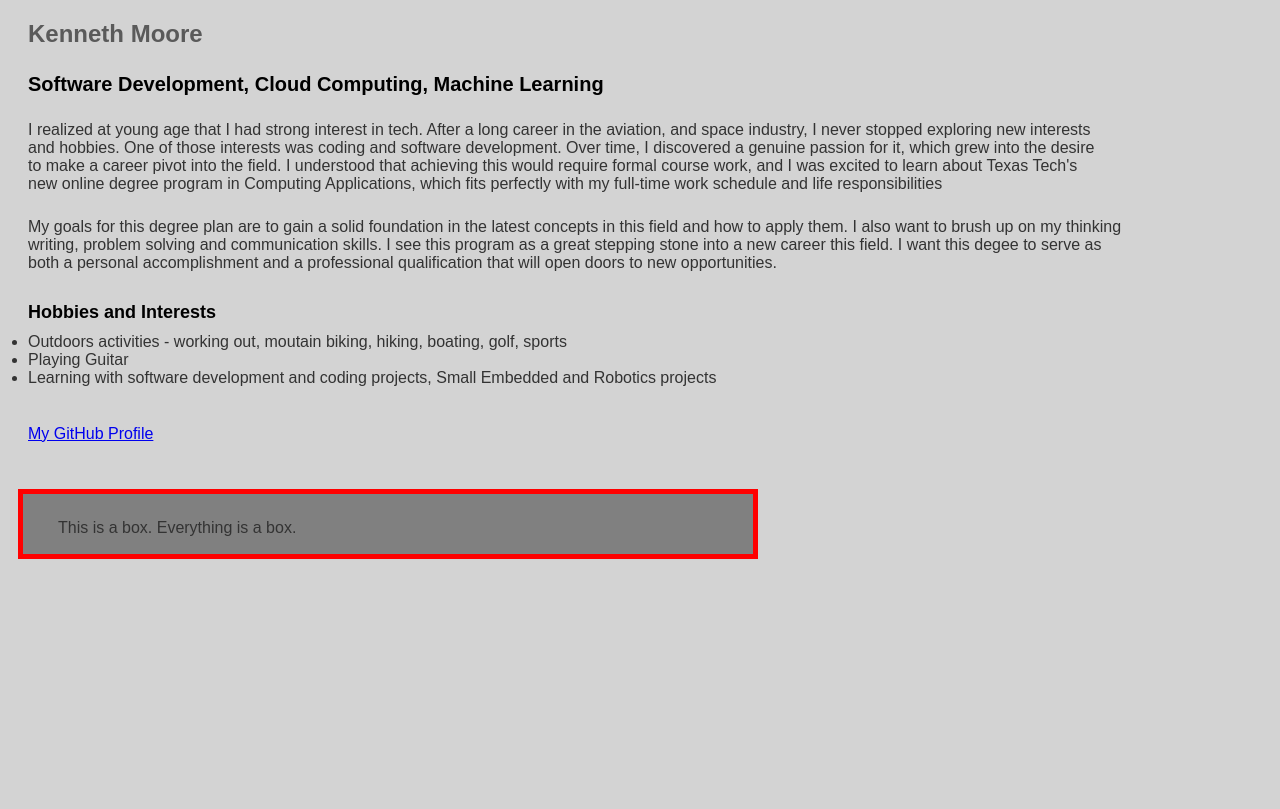
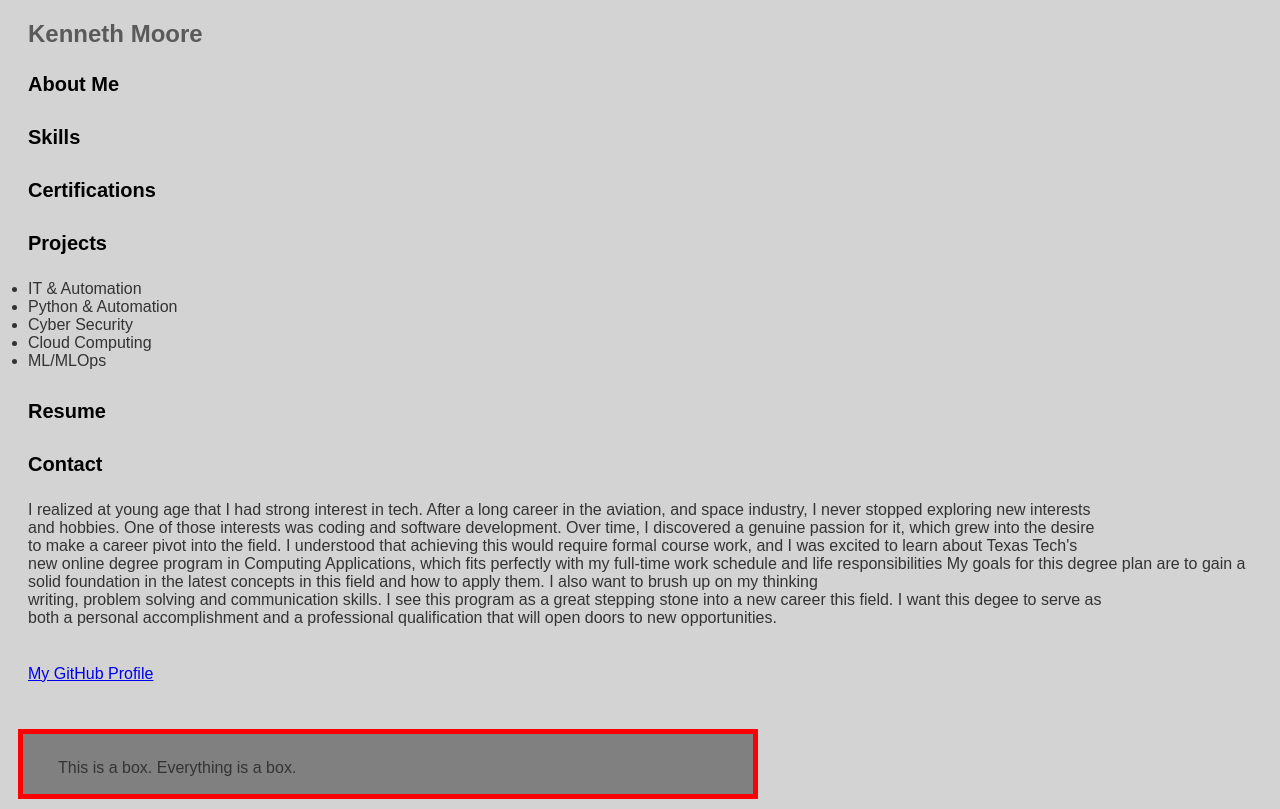
Before and after one commit to kvmoore/kvmoore.github.io, a plain HTML site: page index.html in a window 1280 px wide. Drawn offline with Linux system fonts and the light colour scheme.

Commit message:
Update index.html

```diff
--- a/index.html
+++ b/index.html
@@ -9,27 +9,37 @@
     <body>
         <h1>Kenneth Moore</h1>
 
-        <h2>Software Development, Cloud Computing, Machine Learning</h2>
+        <h2>About Me</h2>
+
+        <h2>Skills</h2>
+
+        <h2>Certifications</h2>
+
+        <h2>Projects</h2>
+        <ul>
+            <li>IT & Automation</li>
+            <li>Python & Automation</li>
+            <li>Cyber Security</li>
+            <li>Cloud Computing</li>
+            <li>ML/MLOps</li>
+        </ul>
+
+        <h2>Resume</h2>
+
+        <h2>Contact</h2>
+
+
 
         <p>
             I realized at young age that I had strong interest in tech. After a long career in the aviation, and space industry, I never stopped exploring new interests<br>
             and hobbies. One of those interests was coding and software development. Over time, I discovered a genuine passion for it, which grew into the desire<br>
             to make a career pivot into the field. I understood that achieving this would require formal course work, and I was excited to learn about Texas Tech's<br>
             new online degree program in Computing Applications, which fits perfectly with my full-time work schedule and life responsibilities
-        </p>
-
-        <p>
             My goals for this degree plan are to gain a solid foundation in the latest concepts in this field and how to apply them. I also want to brush up on my thinking<br>
             writing, problem solving and communication skills. I see this program as a great stepping stone into a new career this field. I want this degee to serve as <br>
             both a personal accomplishment and a professional qualification that will open doors to new opportunities.
         </p>
 
-        <h3>Hobbies and Interests</h3>
-        <ul>
-            <li>Outdoors activities - working out, moutain biking, hiking, boating, golf, sports</li>
-            <li>Playing Guitar</li>
-            <li>Learning with software development and coding projects, Small Embedded and Robotics projects</li>
-        </ul>
         <br>
         <a href="https://github.com/kvmoore">My GitHub Profile</a>
         <br>
```
